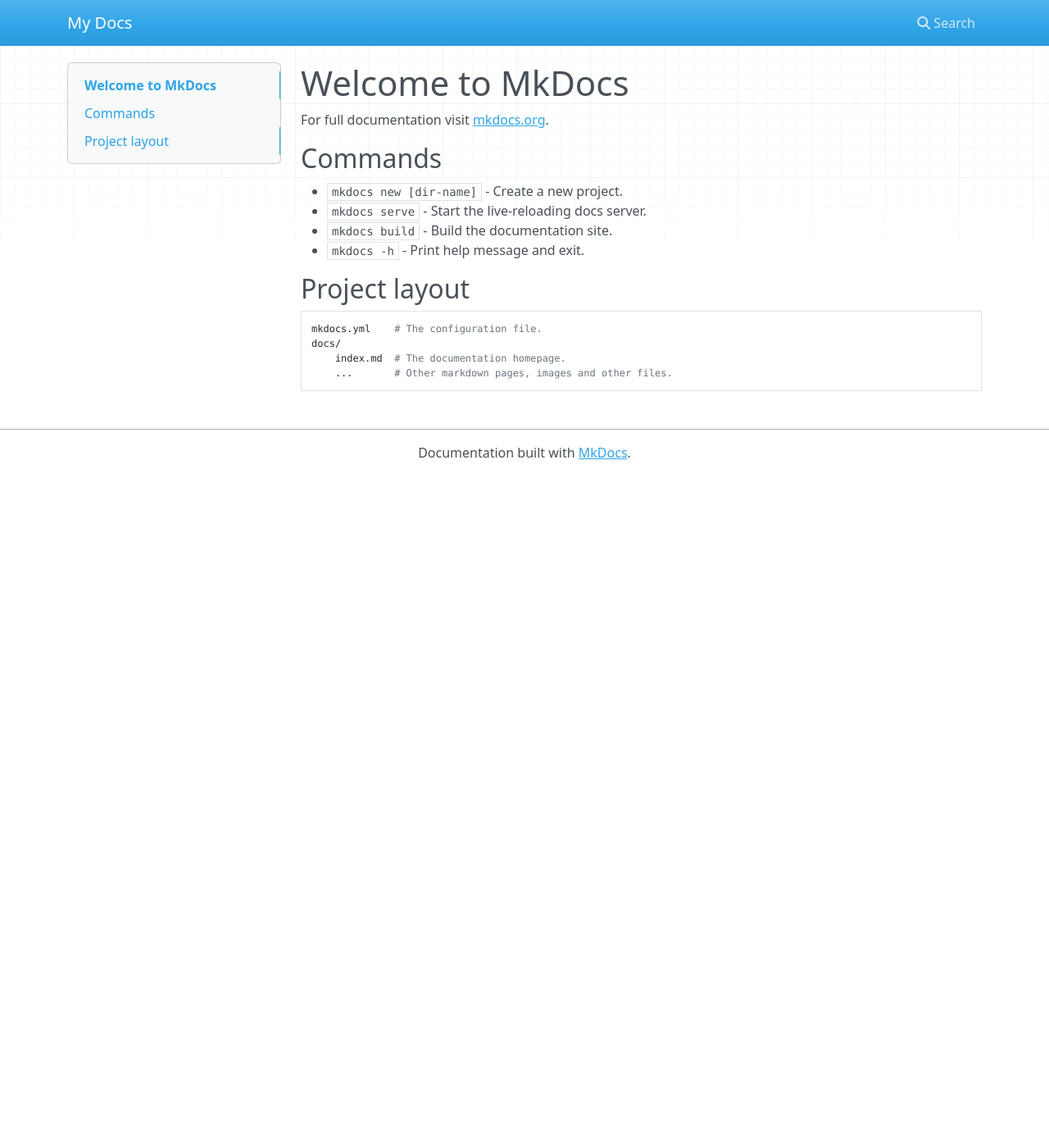
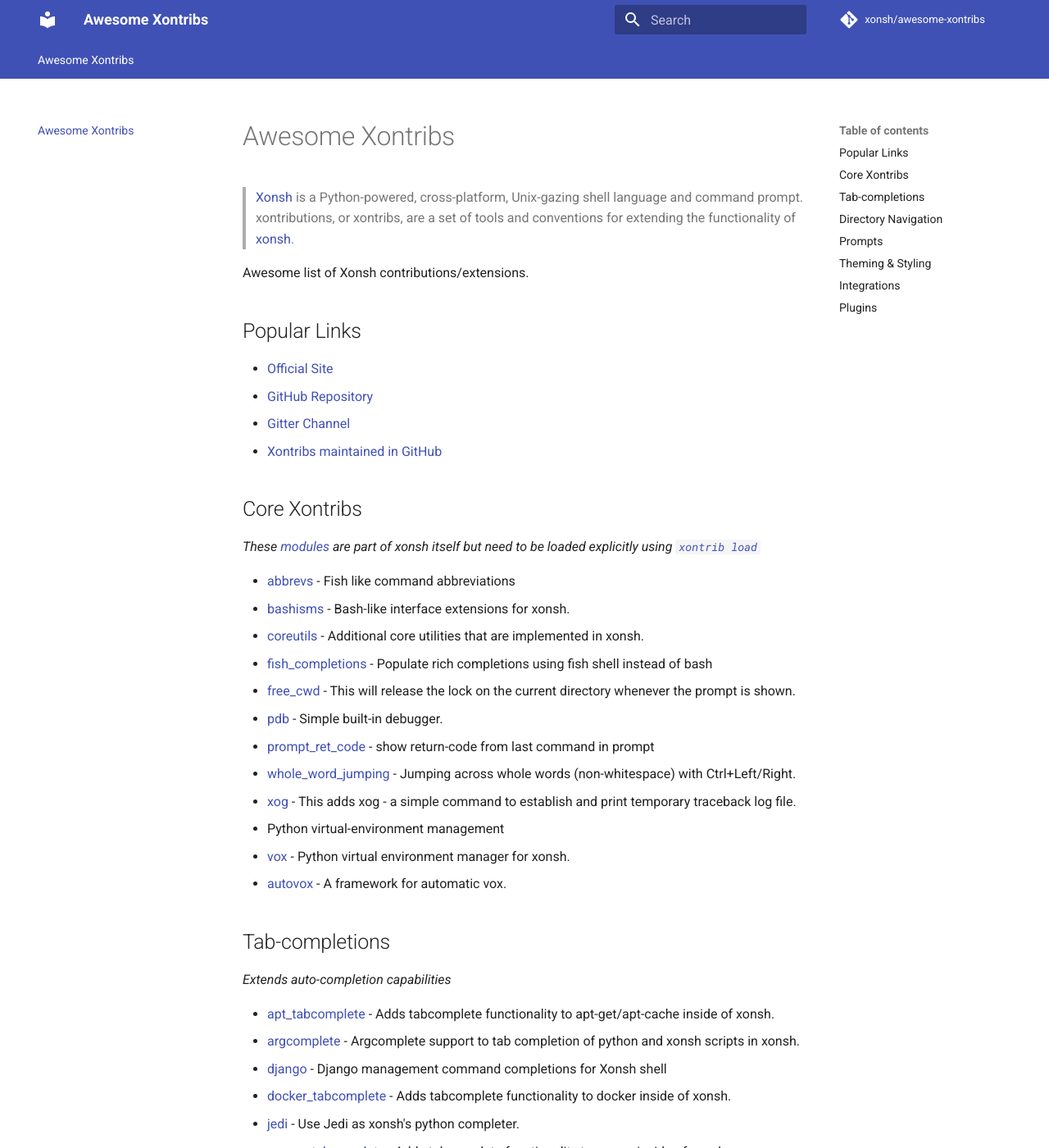
Before and after one commit to xonsh/awesome-xontribs, an MkDocs documentation site: the page built from docs/README.md, in a window 1280 px wide and 1400 px high. Shown: the whole window at 82% size. Built offline with MkDocs 1.6.1 and Material for MkDocs 9.7.7, drawn with Linux system fonts in a browser that asks for light colours; nearby versions of some CDN libraries; comment, search, counter and statistics services are not loaded; some of the changed text lies outside the part shown.

Commit message:
feat: update readme with xontrib links

```diff
--- /dev/null
+++ b/docs/README.md
@@ -0,0 +1,139 @@
+# Awesome Xontribs
+
+> [Xonsh](https://xon.sh/) is a Python-powered, cross-platform, Unix-gazing shell language and command prompt.
+> xontributions, or xontribs, are a set of tools and conventions for extending the functionality of [xonsh](https://xon.sh/).
+
+Awesome list of Xonsh contributions/extensions.
+
+
+
+## Popular Links
+
+- [Official Site](https://xon.sh/)
+- [GitHub Repository](https://github.com/xonsh/xonsh)
+- [Gitter Channel](https://gitter.im/xonsh/xonsh)
+- [Xontribs maintained in GitHub](https://github.com/topics/xontrib)
+
+
+## Core Xontribs
+
+*These [modules](https://xon.sh/api/_autosummary/xontribs/xontrib.html) are part of xonsh itself but need to be loaded explicitly using [`xontrib load`](https://xon.sh/tutorial_xontrib.html#loading-xontribs)*
+
+* [abbrevs](https://xon.sh/api/_autosummary/xontribs/xontrib.abbrevs.html#module-xontrib.abbrevs) - Fish like command abbreviations
+* [bashisms](https://xon.sh/api/_autosummary/xontribs/xontrib.bashisms.html#module-xontrib.bashisms) - Bash-like interface extensions for xonsh.
+* [coreutils](https://xon.sh/api/_autosummary/xontribs/xontrib.coreutils.html#module-xontrib.coreutils) - Additional core utilities that are implemented in xonsh.
+* [fish_completions](https://xon.sh/api/_autosummary/xontribs/xontrib.fish_completer.html#module-xontrib.fish_completer) - Populate rich completions using fish shell instead of bash
+* [free_cwd](https://xon.sh/api/_autosummary/xontribs/xontrib.free_cwd.html#module-xontrib.free_cwd) - This will release the lock on the current directory whenever the prompt is shown.
+* [pdb](https://xon.sh/api/_autosummary/xontribs/xontrib.pdb.html#module-xontrib.pdb) - Simple built-in debugger.
+* [prompt_ret_code](https://xon.sh/api/_autosummary/xontribs/xontrib.prompt_ret_code.html#module-xontrib.prompt_ret_code) - show return-code from last command in prompt
+* [whole_word_jumping](https://xon.sh/api/_autosummary/xontribs/xontrib.whole_word_jumping.html#module-xontrib.whole_word_jumping) - Jumping across whole words (non-whitespace) with Ctrl+Left/Right.
+* [xog](https://xon.sh/api/_autosummary/xontribs/xontrib.xog.html#module-xontrib.xog) - This adds xog - a simple command to establish and print temporary traceback log file.
+* Python virtual-environment management
+  * [vox](https://xon.sh/api/_autosummary/xontribs/xontrib.vox.html#module-xontrib.vox) - Python virtual environment manager for xonsh.
+  * [autovox](https://xon.sh/api/_autosummary/xontribs/xontrib.autovox.html#module-xontrib.autovox) - A framework for automatic vox.
+
+
+## Tab-completions
+
+*Extends auto-completion capabilities*
+
+* [apt_tabcomplete](https://github.com/DangerOnTheRanger/xonsh-apt-tabcomplete) - Adds tabcomplete functionality to apt-get/apt-cache inside of xonsh.
+* [argcomplete](https://github.com/anki-code/xontrib-argcomplete) - Argcomplete support to tab completion of python and xonsh scripts in xonsh.
+* [django](https://github.com/jnoortheen/xontrib-django) - Django management command completions for Xonsh shell
+* [docker_tabcomplete](https://github.com/xsteadfastx/xonsh-docker-tabcomplete) - Adds tabcomplete functionality to docker inside of xonsh.
+* [jedi](https://github.com/xonsh/xontrib-jedi) - Use Jedi as xonsh's python completer.
+* [scrapy_tabcomplete](https://github.com/Granitas/xonsh-scrapy-tabcomplete) - Adds tabcomplete functionality to scrapy inside of xonsh.
+
+## Directory Navigation
+
+* [autojump](https://github.com/wshanks/xontrib-autojump) - autojump support for xonsh
+* [back2dir](https://github.com/anki-code/xontrib-back2dir) - Return to the most recently used directory when starting the xonsh shell. For example, if you were in the '/work' directory when you last exited xonsh, then your next xonsh session will start in the '/work' directory, instead of your home directory.
+* [broot](https://github.com/jnoortheen/xontrib-broot) - supports broot with br alias
+* [cd](https://github.com/eugenesvk/xontrib-cd) - 'cd' to any path without escaping in xonsh shell ('cd '→'cd! ')
+* [hist_navigator](https://github.com/jnoortheen/xontrib-hist-navigator) - fish like `nextd` and `prevd` with default keybindings.
+* [up](https://github.com/oh-my-xonsh/xontrib-up) - The fast way to go up directories.
+* [z](https://github.com/AstraLuma/xontrib-z) - Tracks your most used directories, based on 'frecency'.
+* [zoxide](https://github.com/dyuri/xontrib-zoxide) - Zoxide integration for xonsh.
+
+
+
+## Prompts
+
+* [powerline](https://github.com/santagada/xontrib-powerline) - Powerline for Xonsh shell
+
+* [powerline2](https://github.com/vaaaaanquish/xontrib-powerline2) - Powerline for Xonsh shell forked from santagada/xontrib-powerline
+
+* [powerline3](https://github.com/jnoortheen/xontrib-powerline3) - Powerline theme with native $PROMPT_FIELDS support.
+
+* [powerline_binding](https://github.com/dyuri/xontrib-powerline-binding) - Uses powerline to render the xonsh prompt
+
+* [prompt_bar](https://github.com/anki-code/xontrib-prompt-bar) - An elegance bar style for prompt.
+
+* [prompt_starship](https://github.com/anki-code/xontrib-prompt-starship) - Starship prompt in xonsh shell.
+
+* [prompt_vi_mode](https://github.com/t184256/xontrib-prompt-vi-mode) - vi-mode status formatter for xonsh prompt
+
+
+
+## Theming & Styling
+
+* [base16_shell](https://github.com/ErickTucto/xontrib-base16-shell) - Change base16 shell themes
+* [gruvbox](https://github.com/rpdelaney/xontrib-gruvbox) - A gruvbox color scheme for xonsh
+* [dracula](https://github.com/agoose77/xontrib-dracula) - Dracula theme for xonsh.
+
+
+
+## Integrations
+
+* [distributed](https://github.com/xonsh/xontrib-distributed) - The [distributed](https://pypi.org/project/distributed/) parallel computing library hooks for xonsh.
+* [jupyter](https://github.com/xonsh/xontrib-jupyter-shell) - Jupyter Notebook kernel for Xonsh
+* [kitty](https://github.com/scopatz/xontrib-kitty) - Xonsh hooks for the Kitty terminal emulator.
+* [mpl](https://github.com/xonsh/xontrib-mpl) - Matplotlib hooks for xonsh, including the new 'mpl' alias that displays the current figure on the screen.
+* [pyenv](https://github.com/dyuri/xontrib-pyenv) - pyenv integration for xonsh.
+* [homebrew](https://github.com/eugenesvk/xontrib-homebrew) - Add Homebrew's shell environment to xonsh shell on macOS/Linux
+* [ssh_agent](https://github.com/dyuri/xontrib-ssh-agent) - ssh-agent integration
+* [tcg](https://github.com/zasdfgbnm/tcg/tree/master/shells/xonsh) - tcg integration.
+* [xo](https://github.com/scopatz/xo) - Adds an 'xo' alias to run the exofrills text editor in the current Python interpreter session. This shaves off a bit of the startup time when running your favorite, minimal text editor.
+
+## Plugins
+
+* [autoxsh](https://github.com/Granitas/xonsh-autoxsh) - Adds automatic execution of xonsh script files called ``.autoxsh`` when enterting a directory with ``cd`` function
+
+* [cmd_done](https://github.com/jnoortheen/xontrib-cmd-durations) - send notification once long-running command is finished. Adds `long_cmd_duration` field to $PROMPT_FIELDS.
+
+* [commands](https://github.com/jnoortheen/xontrib-commands) - Some useful commands/aliases to use with Xonsh shell
+
+* [default-command](https://github.com/oh-my-xonsh/xontrib-default-command) - Run a default command when you press return on an empty command line.
+
+* [direnv](https://github.com/74th/xonsh-direnv) - Supports direnv.
+
+* [fzf-widgets](https://github.com/laloch/xontrib-fzf-widgets) - Adds some fzf widgets to your xonsh shell.
+
+* [gitinfo](https://github.com/dyuri/xontrib-gitinfo) - Displays git information on entering a repository folder. Uses ``onefetch`` if available.
+
+* [history_encrypt](https://github.com/anki-code/xontrib-history-encrypt) - History backend that encrypt the xonsh shell commands history to prevent leaking sensitive data.
+
+* [histcpy](https://github.com/con-f-use/xontrib-histcpy) - Useful aliases and shortcuts for extracting links and textfrom command output history and putting them into the clipboard.
+
+* [macro_lib](https://github.com/anki-code/xontrib-macro-lib) - Library of the useful macros for the xonsh shell.
+
+* [onepath](https://github.com/anki-code/xontrib-onepath) - When you click to a file or folder in graphical OS they will be opened in associated app.The xontrib-onepath brings the same logic for the xonsh shell. Type the filename or pathwithout preceding command and an associated action will be executed. The actions are customizable.
+
+* [output_search](https://github.com/anki-code/xontrib-output-search) - Get identifiers, names, paths, URLs and words from the previous command output and use them for the next command.
+
+* [pipeliner](https://github.com/anki-code/xontrib-pipeliner) - Let your pipe lines flow thru the Python code in xonsh.
+
+* [pyrtn](https://github.com/dyuri/xontrib-pyrtn) - IPython like In[]/Out[] to access python return values in the current session.
+
+* [readable-traceback](https://github.com/6syun9/xontrib-readable-traceback) - Make traceback easier to see for xonsh.
+
+* [schedule](https://github.com/AstraLuma/xontrib-schedule) - Xonsh Task Scheduling
+
+* [sh](https://github.com/anki-code/xontrib-sh) - Paste and run commands from bash, zsh, fish in xonsh shell.
+
+* [xpg](https://github.com/fengttt/xsh/tree/master/py) - Run/plot/explain sql query for PostgreSQL.
+
+* Python virtual-environment management
+  * [avox](https://github.com/AstraLuma/xontrib-avox) - Policy for autovox based on project directories
+
+  * [avox_poetry](https://github.com/jnoortheen/xontrib-avox-poetry) - auto-activate venv as one cd into a poetry project folder. Activate ``.venv`` inside the project folder is also supported.
--- a/docs/index.md
+++ /dev/null
@@ -1,17 +0,0 @@
-# Welcome to MkDocs
-
-For full documentation visit [mkdocs.org](https://www.mkdocs.org).
-
-## Commands
-
-* `mkdocs new [dir-name]` - Create a new project.
-* `mkdocs serve` - Start the live-reloading docs server.
-* `mkdocs build` - Build the documentation site.
-* `mkdocs -h` - Print help message and exit.
-
-## Project layout
-
-    mkdocs.yml    # The configuration file.
-    docs/
-        index.md  # The documentation homepage.
-        ...       # Other markdown pages, images and other files.
--- a/mkdocs.yml
+++ b/mkdocs.yml
@@ -1 +1,35 @@
-site_name: My Docs
+site_name: Awesome Xontribs
+
+#site_url: https://awesome-python.com
+site_description: Awesome list of Xonsh contributions/extensions
+site_author: Noortheen Raja J
+repo_name: xonsh/awesome-xontribs
+repo_url: https://github.com/xonsh/awesome-xontribs
+
+theme:
+  name: material
+  features:
+    - navigation.sections
+    - navigation.top
+    - navigation.tabs
+    - search.suggest
+    - search.highlight
+    - search.share
+
+extra_css:
+    - css/extra.css
+
+nav:
+  - README.md
+
+
+markdown_extensions:
+  - def_list
+  - md_in_html
+  - tables
+  - pymdownx.tasklist:
+      custom_checkbox: true
+
+
+plugins:
+  - search
--- a/pyproject.toml
+++ b/pyproject.toml
@@ -8,6 +8,7 @@
 [tool.poetry.dependencies]
 python = "^3.10"
 mkdocs = "^1.3.0"
+mkdocs-material = "^8.2.11"
 
 [tool.poetry.dev-dependencies]
 pytest = "^7.1.2"
```
Also changed, not shown: README.md (+1 -2 lines), Taskfile.yaml (added, +19 -0 lines), 2 other files.
